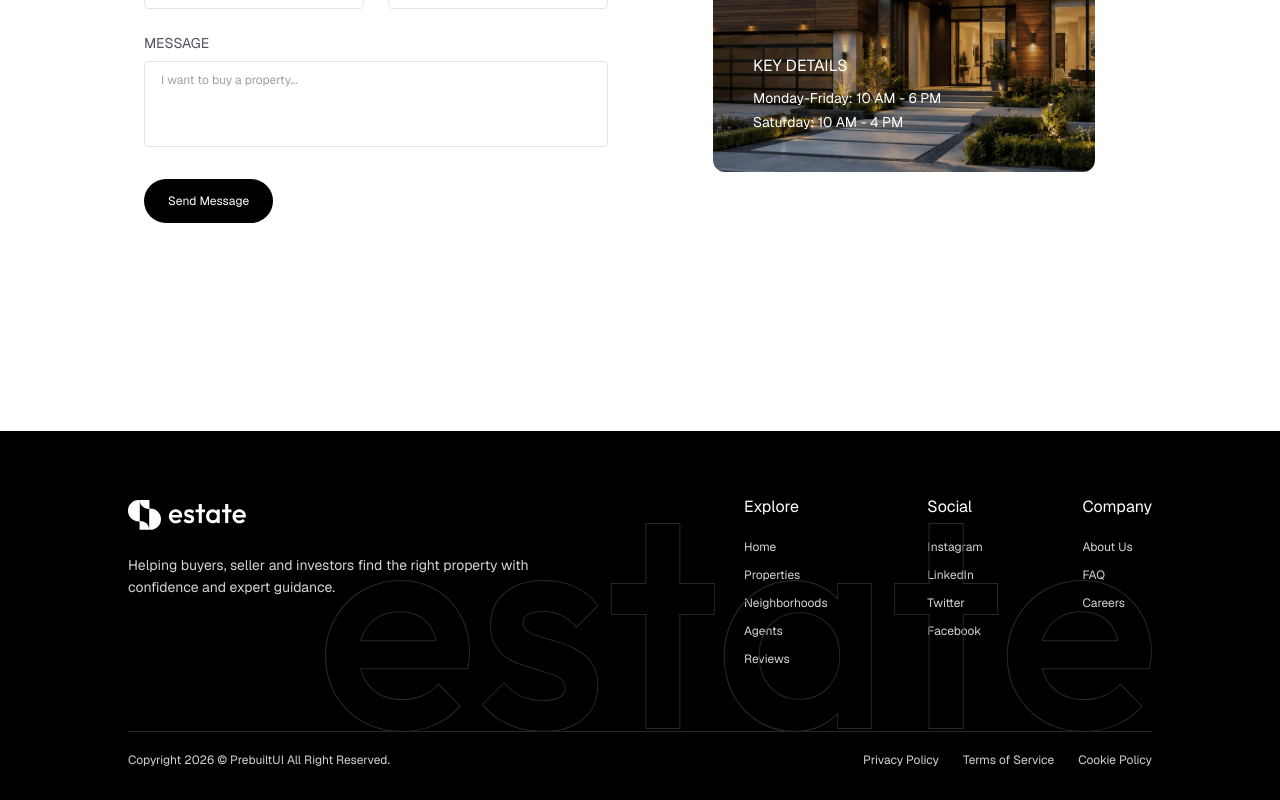
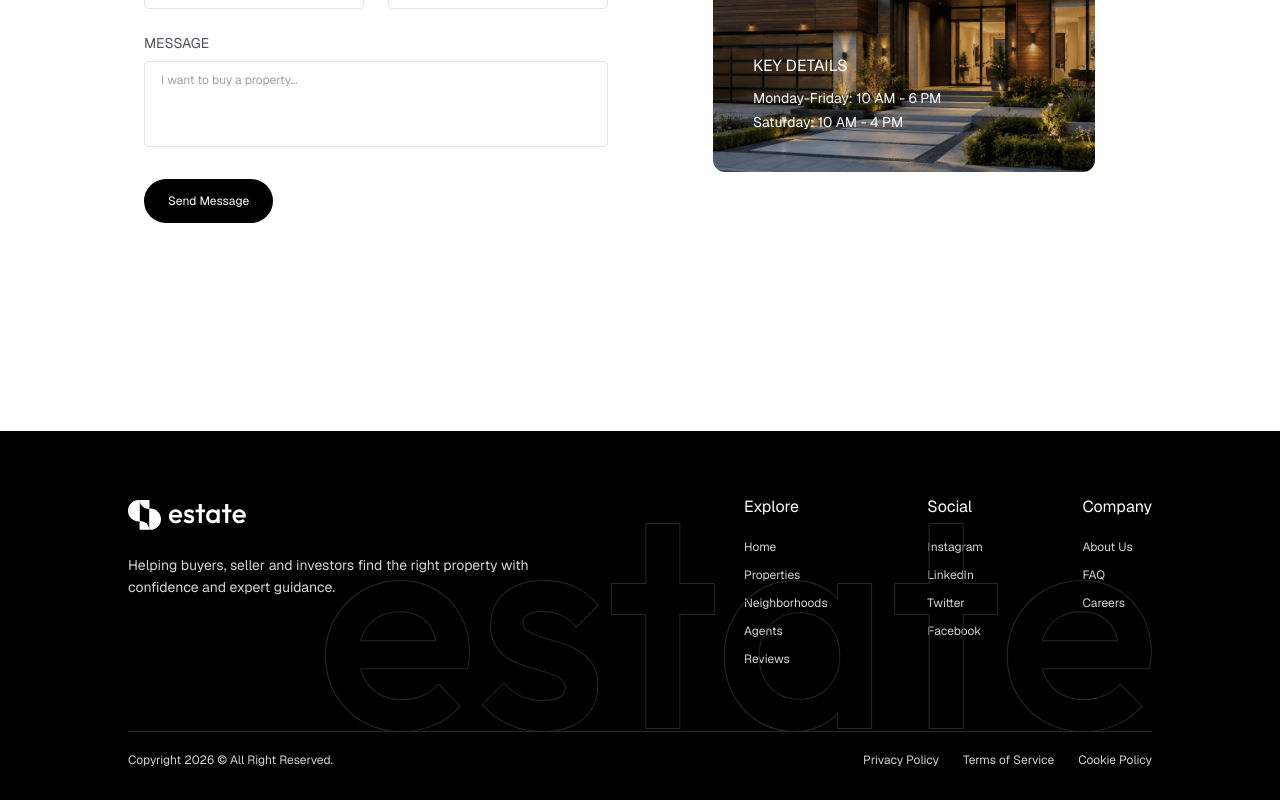
Before and after one commit to Rajibbepary/real-estate, a Next.js app: page / in a window 1280 px wide. Shown: the part 5844-6644 px from the top of the page. Built offline with nearby package versions, Linux system fonts and the light colour scheme; no server answers.

Commit message:
footer few change

```diff
--- a/components/footer.jsx
+++ b/components/footer.jsx
@@ -142,7 +142,7 @@ export function Footer() {
 
                 <div className="w-full h-px bg-zinc-800"></div>
                 <div className="flex flex-col sm:flex-row justify-between items-center gap-4 pt-5 text-xs text-zinc-300">
-                    <p>Copyright 2026 © PrebuiltUI All Right Reserved.</p>
+                    <p>Copyright 2026 © All Right Reserved.</p>
                     <div className="flex items-center gap-6">
                         <a href="#" className="hover:text-white transition-colors duration-200">Privacy Policy</a>
                         <a href="#" className="hover:text-white transition-colors duration-200">Terms of Service</a>
```
